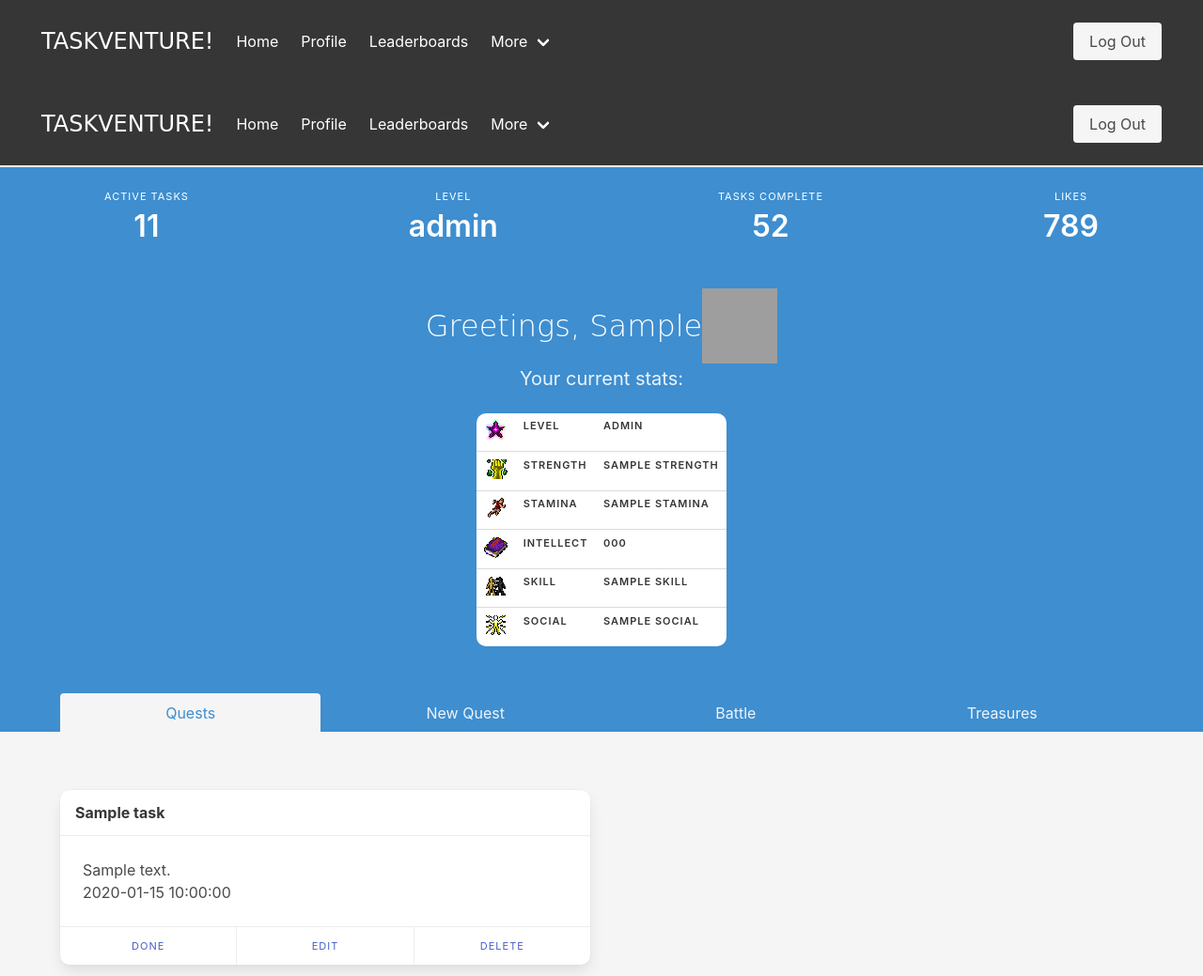
After one commit to shepuk/Project3-Taskventure, a Flask app: page /profile_tasks/1 in a window 1280 px wide. The commit adds this page. Shown: the whole page at 94% size. Run offline with Flask 2, Linux system fonts and the light colour scheme; the visitor is signed in with stand-in values (Sample User, id 1); a database or web service that is not in the repository returns one stand-in record (values such as "Sample title"); some libraries are stand-ins or nearby versions; some web fonts are replaced; grey boxes are pictures that could not be loaded.

Commit message:
Simplify layout and make profile.html a template to extend from

```diff
--- a/app.py
+++ b/app.py
@@ -23,8 +23,8 @@
     return render_template("home.html")
 
 
-@app.route("/profile/<username>", methods=["GET", "POST"])
-def profile(username):
+@app.route("/profile_tasks/<username>", methods=["GET", "POST"])
+def profile_tasks(username):
     # Get the session user's username form the database
     username = mongo.db.users.find_one(
         {"username": session["user"]})["username"]
@@ -47,7 +47,7 @@
 
     if session["user"]:
         return render_template(
-            "profile.html", tasks=tasks,
+            "profile_tasks.html", tasks=tasks,
             username=username, character=character,
             level=level, strength=strength,
             stamina=stamina, intellect=intellect,
@@ -58,6 +58,8 @@
 
 @app.route("/register", methods=["GET", "POST"])
 def register():
+    username = mongo.db.users.find_one(
+        {"username": session["user"]})["username"]
     if request.method == "POST":
         existing_username = mongo.db.users.find_one(
             {"username": request.form.get("username").lower()})
@@ -98,7 +100,7 @@
             if check_password_hash(
                     existing_user["password"], request.form.get("password")):
                 session["user"] = request.form.get("username").lower()
-                return redirect(url_for("profile", username=session["user"]))
+                return redirect(url_for("profile_tasks", username=session["user"]))
 
             else:
                 flash("Incorrect Username and/or Password")
@@ -109,6 +111,33 @@
             return redirect(url_for("login"))
 
     return render_template("login.html")
+
+
+@app.route("/create_task", methods=["GET", "POST"])
+def create_task():
+    username = mongo.db.users.find_one(
+        {"username": session["user"]})["username"]
+    character = mongo.db.users.find_one(
+        {"username": session["user"]})["character"]
+    if request.method == "POST":
+        is_urgent = "on" if request.form.get("is_urgent") else "off"
+        task = {
+            "task_name": request.form.get("task_name"),
+            "task_description": request.form.get("task_description"),
+            "is_urgent": is_urgent,
+            "due_date": request.form.get("due_date"),
+            "stat_increase": request.form.get("stat_increase"),
+            "created_by": session["user"],
+            "task_level": request.form.get("task_level"),
+            "is_completed": "no"
+        }
+        mongo.db.tasks.insert_one(task)
+        flash("New Quest Added")
+        return redirect(url_for("profile"))
+
+    return render_template("create_task.html",
+                            username=username,
+                            character=character)
 
 
 @app.route("/logout")
--- /dev/null
+++ b/package.json
@@ -0,0 +1,5 @@
+{
+  "dependencies": {
+    "bulma-calendar": "^6.1.17"
+  }
+}
--- a/templates/base.html
+++ b/templates/base.html
@@ -34,7 +34,7 @@
           Home
         </a>
         {% if session.user %}
-        <a href="{{ url_for('profile', username=session['user']) }}" class="navbar-item">
+        <a href="{{ url_for('profile_tasks', username=session['user']) }}" class="navbar-item">
           Profile
         </a>
         {% endif %}
--- /dev/null
+++ b/templates/profile_tasks.html
@@ -0,0 +1,62 @@
+{% extends "base.html" %}
+
+
+{% block content %}
+{% include 'profile.html' %}
+<div class="hero-foot">
+    <nav class="tabs is-boxed is-fullwidth">
+      <div class="container">
+        <ul>
+          <li class="is-active">
+            <a href="{{ url_for('profile_tasks', username=session['user']) }}">Quests</a>
+          </li>
+          <li>
+            <a href="{{ url_for('create_task') }}">New Quest</a>
+          </li>
+          <li>
+            <a>Battle</a>
+          </li>
+          <li>
+            <a>Treasures</a>
+          </li>
+        </ul>
+      </div>
+    </nav>
+  </div>
+</section>
+<div class="container">
+
+    <div class="columns is-multiline active-tasks-list">
+        {% for task in tasks %}
+        <div class="column is-6">
+        <div class="card">
+            <header class="card-header">
+              <p class="card-header-title">
+                {{ task.task_name }}
+              </p>
+              <span class="card-header-icon">
+                <span class="icon">
+                    {% if task.is_urgent == "on" %}
+                    <i class="fa-solid fa-circle-exclamation tooltipped" data-position="right" data-tooltip="Urgent"></i>
+                    {% endif %}
+                </span>
+            </span>
+            </header>
+            <div class="card-content">
+              <div class="content">
+                {{ task.task_description }}
+                <br>
+                {{task.due_date }}
+              </div>
+            </div>
+            <footer class="card-footer">
+              <a href="#" class="card-footer-item">Done</a>
+              <a href="#" class="card-footer-item">Edit</a>
+              <a href="#" class="card-footer-item">Delete</a>
+            </footer>
+          </div>
+        </div>
+    {% endfor %}
+    </div>
+</div>
+{% endblock %}
```
Also changed, not shown: templates/create_task.html (added, +51 -0 lines), templates/profile.html (+0 -60 lines), package-lock.json (added).
